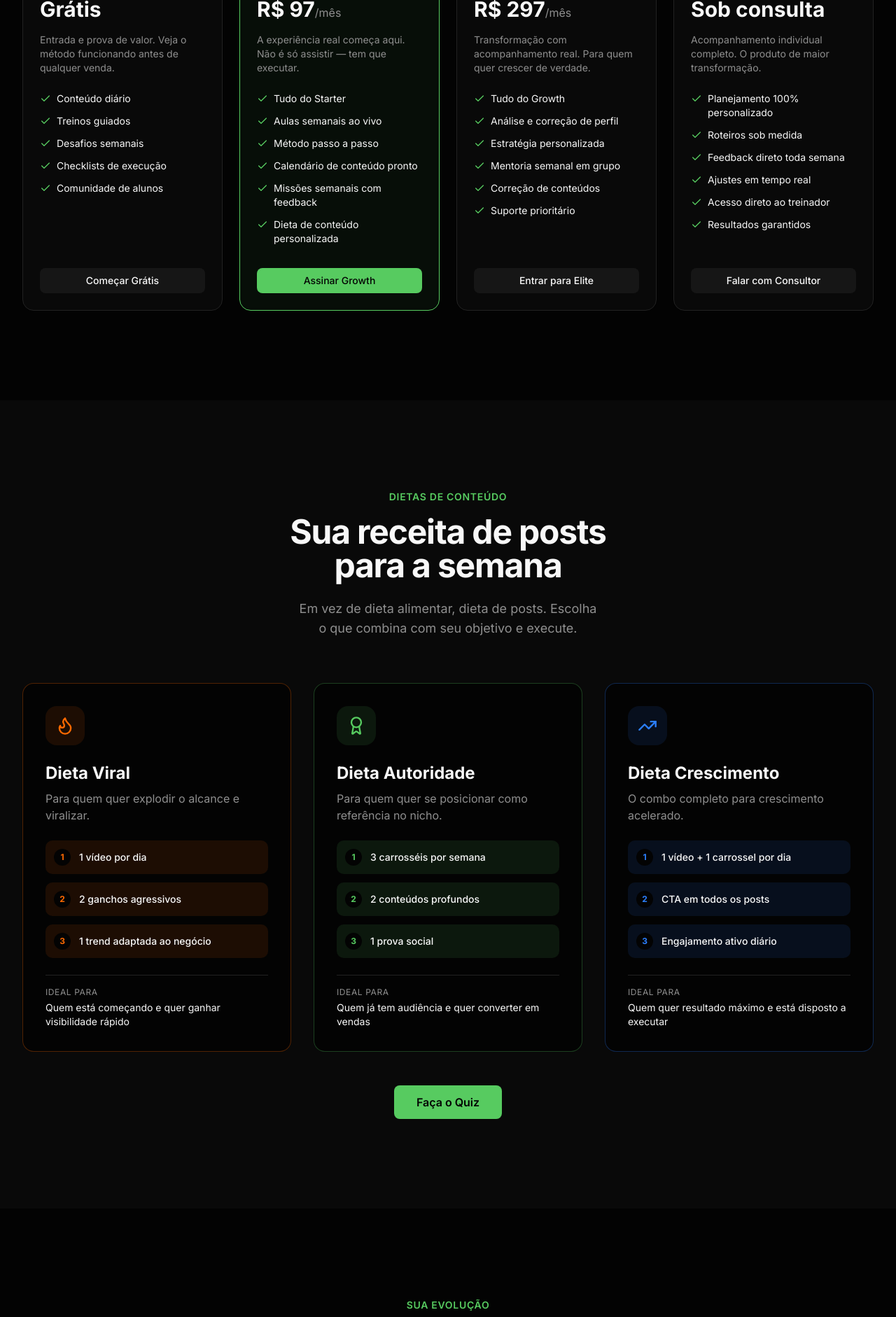
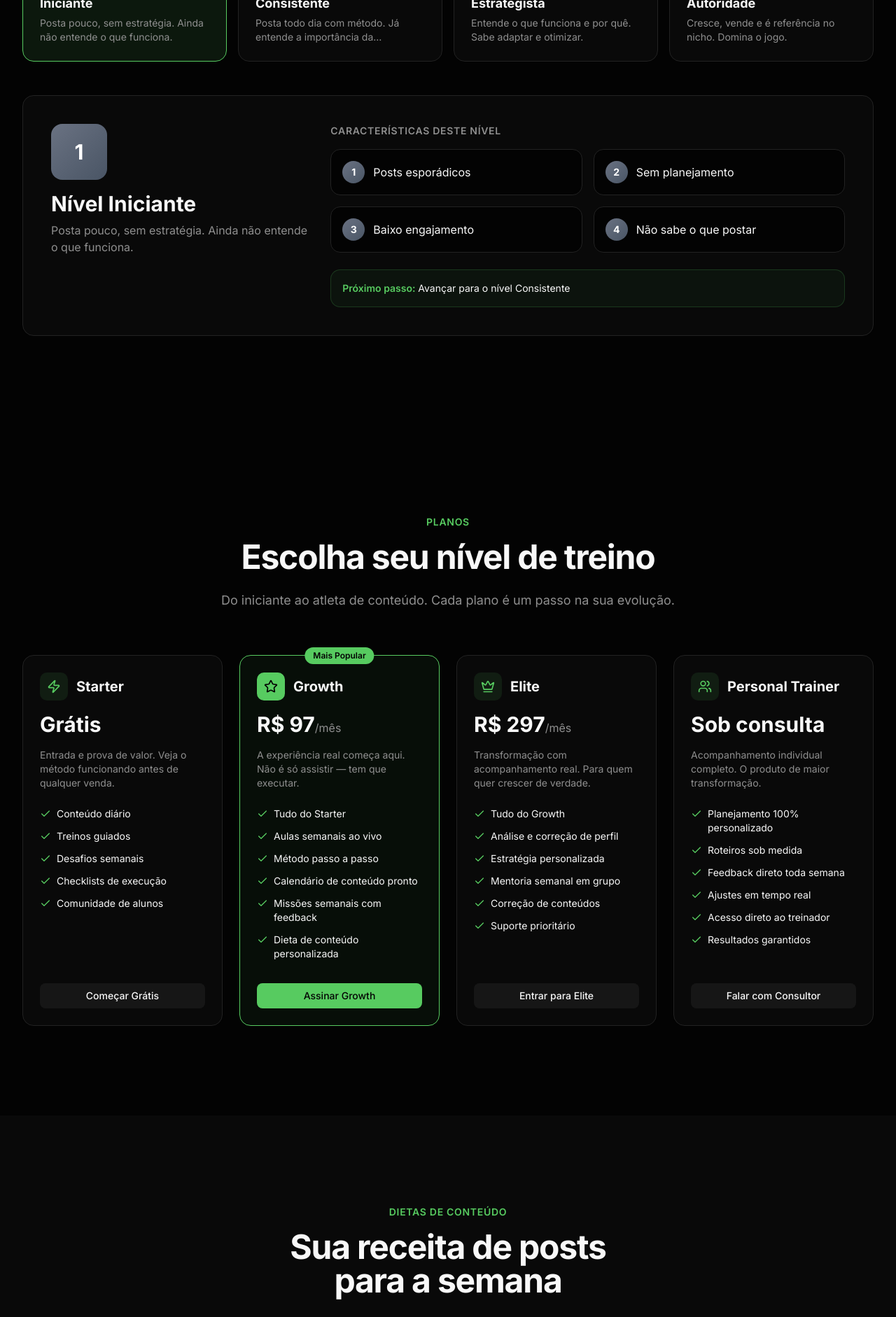
Before and after one commit to marromemsp20-svg/Postcamp, a Next.js app: page / in a window 1280 px wide. Shown: the part 2380-4262 px from the top of the page at 70% size. Built offline with nearby package versions, Linux system fonts and the light colour scheme.

Commit message:
page.tsx

```diff
--- a/app/page.tsx
+++ b/app/page.tsx
@@ -13,9 +13,9 @@ export default function HomePage() {
       <Header />
       <Hero />
       <MethodSection />
+      <LevelsSection />
       <PlansSection />
       <DietsSection />
-      <LevelsSection />
       <CTASection />
       <Footer />
     </main>
```
